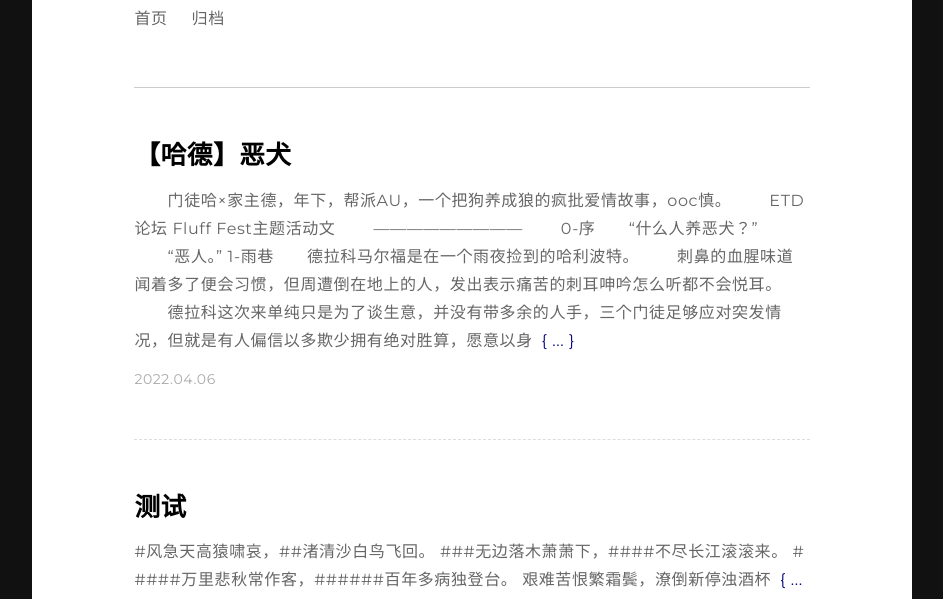
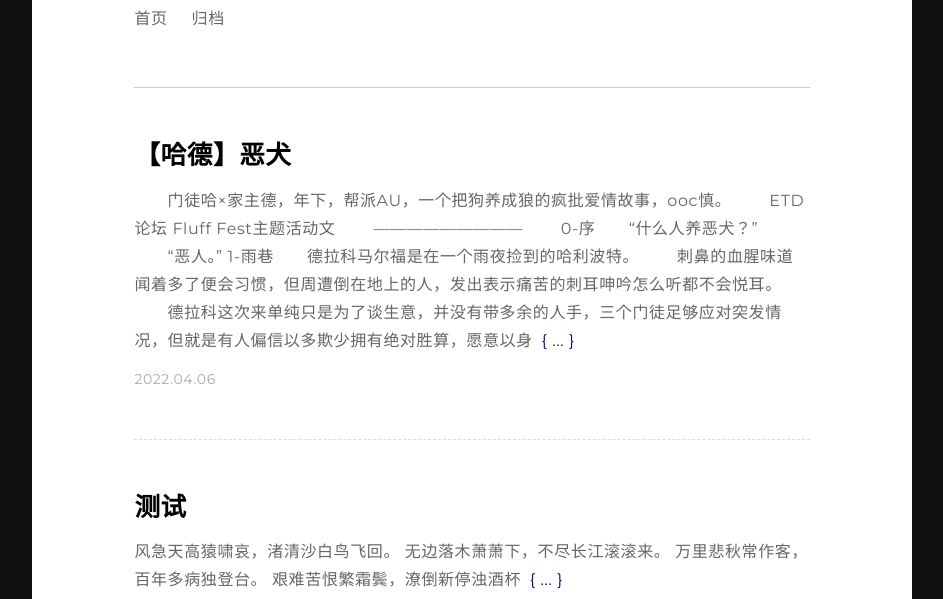
Before and after one commit to respectinstinct/respectinstinct.github.io, a plain HTML site: page index.html in a window 1280 px wide. Shown: the part 192-791 px from the top of the page, without its empty margins (168-1111 px from the left). Drawn offline with Linux system fonts and the light colour scheme.

Commit message:
Update index.html

```diff
--- a/index.html
+++ b/index.html
@@ -54,9 +54,9 @@
     <div class="post">
         <a class="post-title" href="/2022/04/06/%E6%B5%8B%E8%AF%95/">测试</a>
         <div class="post-except">
-            #风急天高猿啸哀，##渚清沙白鸟飞回。
-###无边落木萧萧下，####不尽长江滚滚来。
-#####万里悲秋常作客，######百年多病独登台。
+            风急天高猿啸哀，渚清沙白鸟飞回。
+无边落木萧萧下，不尽长江滚滚来。
+万里悲秋常作客，百年多病独登台。
   艰难苦恨繁霜鬓，潦倒新停浊酒杯
 
             <a class="read-more" href="/2022/04/06/%E6%B5%8B%E8%AF%95/"> ... </a>
```
